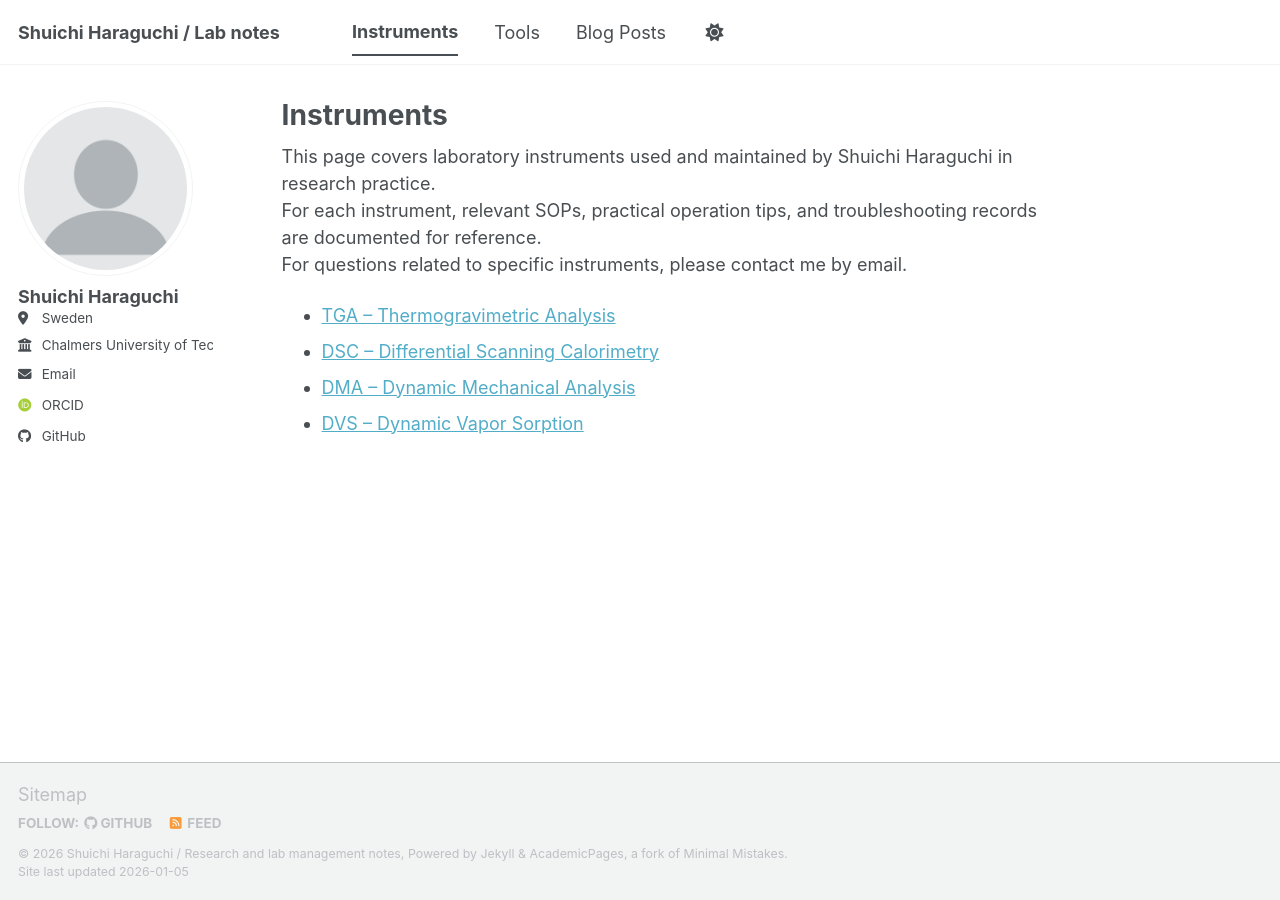
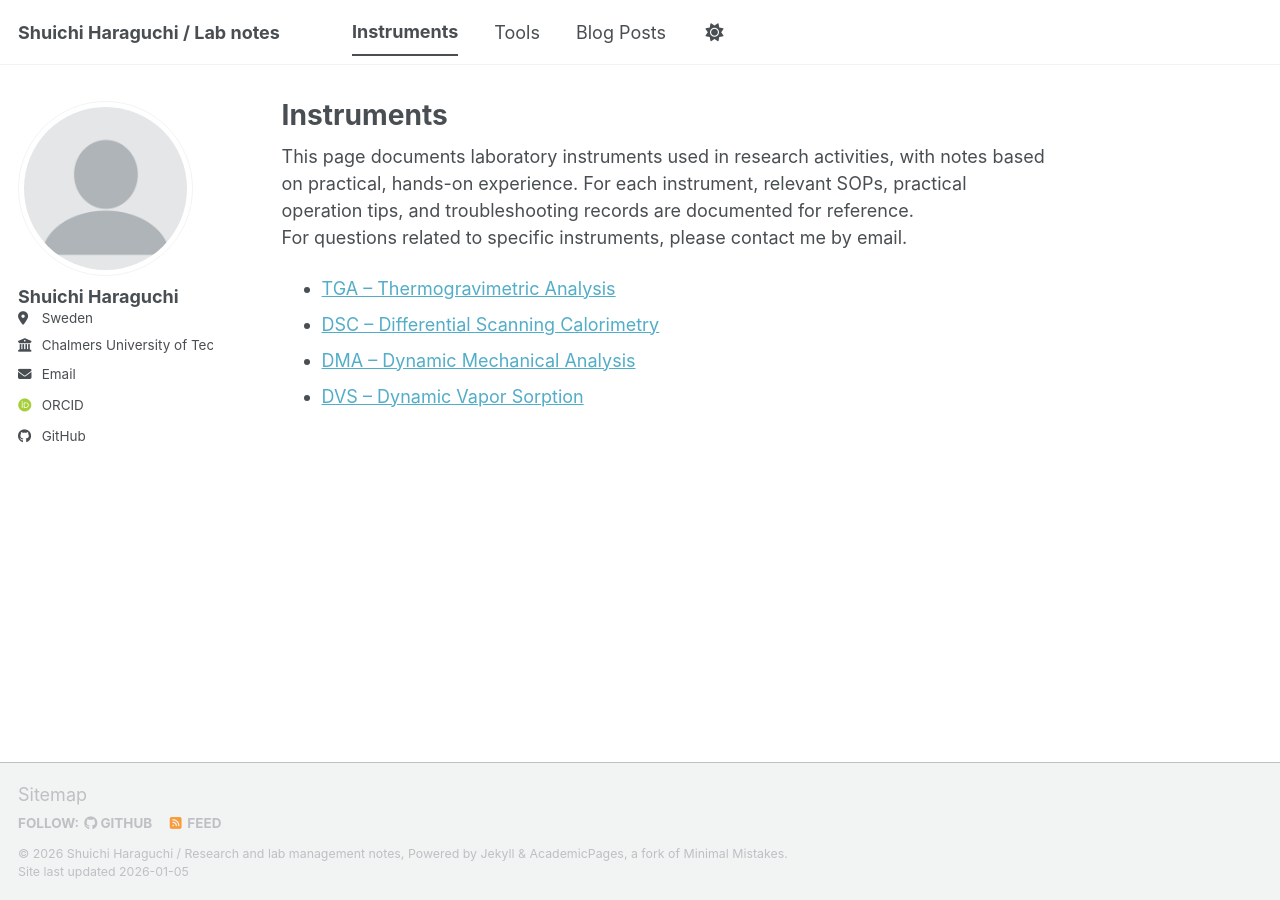
Before and after one commit to shuichi-h/academic-site, a Jekyll site: the page built from _pages/Instruments.md, in a window 1280 px wide. Built offline with Jekyll 4.4.1, drawn with Linux system fonts in a browser that asks for light colours; some web fonts are replaced; a script bundle is joined from its source files by our own code; library files that are not in the unit come from our copies.

Commit message:
Revise Instruments page description for clarity
Updated the description of the Instruments page to clarify its content and purpose.

```diff
--- a/_pages/Instruments.md
+++ b/_pages/Instruments.md
@@ -4,7 +4,7 @@ permalink: /instruments/
 layout: single
 ---
 
-This page covers laboratory instruments used and maintained by Shuichi Haraguchi in research practice.
+This page documents laboratory instruments used in research activities, with notes based on practical, hands-on experience.
 For each instrument, relevant SOPs, practical operation tips, and troubleshooting records are documented for reference.
 For questions related to specific instruments, please contact me by email.
 
```
